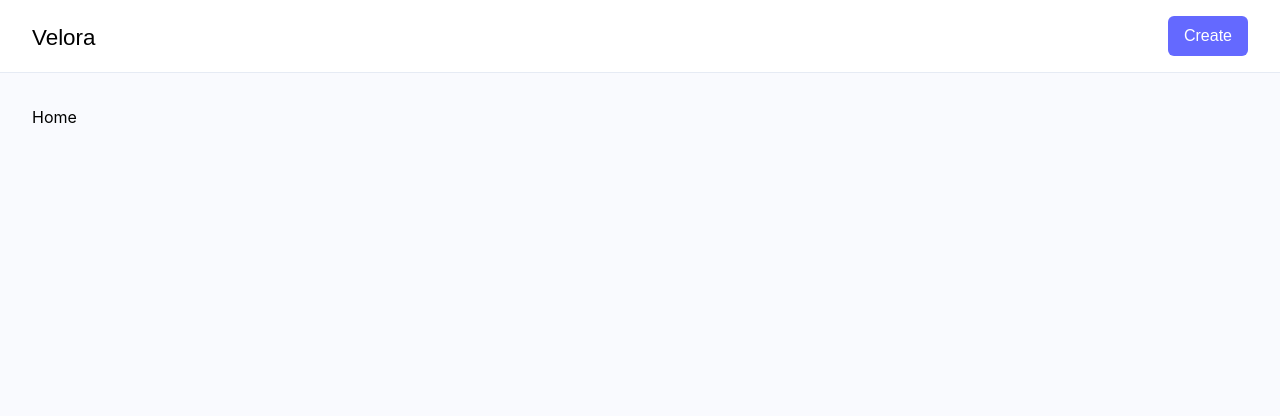
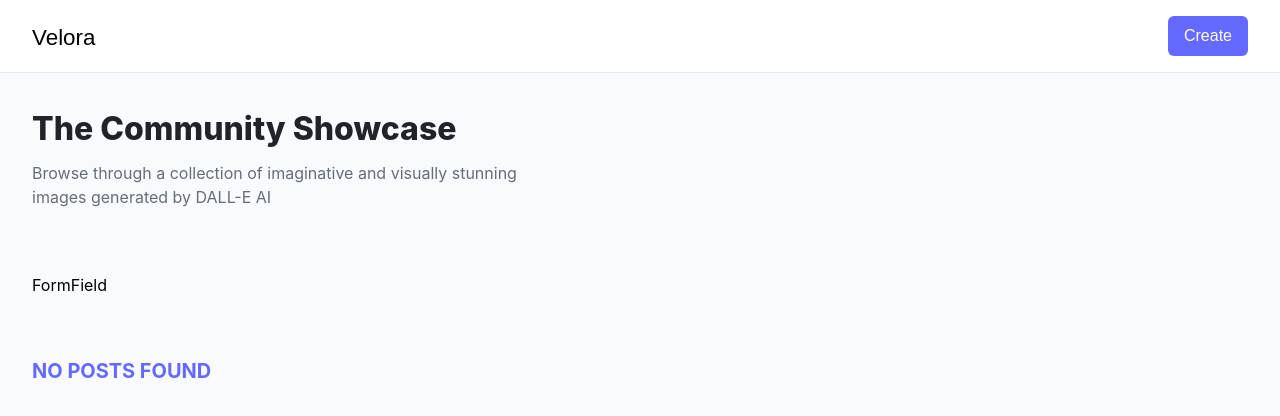
Before and after one commit to DhavitG/Velora, a React (Vite) app in the folder client/: page / in a window 1280 px wide. Shown: the top 416 px of the page. Built offline with nearby package versions, Linux system fonts and the light colour scheme; a web font is replaced by a local one.

Commit message:
Home Page skeleton

```diff
--- /dev/null
+++ b/client/src/Components/Card.jsx
@@ -0,0 +1,9 @@
+import React from 'react'
+
+function Card() {
+  return (
+    <div>Card</div>
+  )
+}
+
+export default Card
--- /dev/null
+++ b/client/src/Components/FormField.jsx
@@ -0,0 +1,9 @@
+import React from 'react'
+
+function FormField() {
+  return (
+    <div>FormField</div>
+  )
+}
+
+export default FormField
--- /dev/null
+++ b/client/src/Components/Loader.jsx
@@ -0,0 +1,12 @@
+import React from 'react';
+
+const Loader = () => (
+  <div role="status">
+    <svg aria-hidden="true" className="inline w-10 h-10 mr-2 text-gray-200 animate-spin fill-[#6469ff]" viewBox="0 0 100 101" fill="none" xmlns="http://www.w3.org/2000/svg">
+      <path d="M100 50.5908C100 78.2051 77.6142 100.591 50 100.591C22.3858 100.591 0 78.2051 0 50.5908C0 22.9766 22.3858 0.59082 50 0.59082C77.6142 0.59082 100 22.9766 100 50.5908ZM9.08144 50.5908C9.08144 73.1895 27.4013 91.5094 50 91.5094C72.5987 91.5094 90.9186 73.1895 90.9186 50.5908C90.9186 27.9921 72.5987 9.67226 50 9.67226C27.4013 9.67226 9.08144 27.9921 9.08144 50.5908Z" fill="currentColor" />
+      <path d="M93.9676 39.0409C96.393 38.4038 97.8624 35.9116 97.0079 33.5539C95.2932 28.8227 92.871 24.3692 89.8167 20.348C85.8452 15.1192 80.8826 10.7238 75.2124 7.41289C69.5422 4.10194 63.2754 1.94025 56.7698 1.05124C51.7666 0.367541 46.6976 0.446843 41.7345 1.27873C39.2613 1.69328 37.813 4.19778 38.4501 6.62326C39.0873 9.04874 41.5694 10.4717 44.0505 10.1071C47.8511 9.54855 51.7191 9.52689 55.5402 10.0491C60.8642 10.7766 65.9928 12.5457 70.6331 15.2552C75.2735 17.9648 79.3347 21.5619 82.5849 25.841C84.9175 28.9121 86.7997 32.2913 88.1811 35.8758C89.083 38.2158 91.5421 39.6781 93.9676 39.0409Z" fill="currentFill" />
+    </svg>
+  </div>
+);
+
+export default Loader;
--- /dev/null
+++ b/client/src/Components/index.js
@@ -0,0 +1,9 @@
+import Card from "./Card";
+import FormField from "./FormField";
+import Loader from "./Loader";
+
+export {
+    Card,
+    FormField,
+    Loader
+}
--- a/client/src/pages/Home.jsx
+++ b/client/src/pages/Home.jsx
@@ -1,9 +1,60 @@
-import React from 'react'
+import React, { useState, useEffect } from "react";
+import { Loader, Card, FormField } from "../Components";
+
+const RenderCards = ({ data, title }) => {
+  if (data?.length > 0) return data.map((post) => <Card key={post._id} {...post}/>);
+
+  return <h2 className="font-bold mt-5 text-[#6469ff] text-xl uppercase">{title}</h2>
+};
 
 function Home() {
+  const [loading, setLoading] = useState(false);
+  const [allPosts, setAllPosts] = useState(null);
+  const [searchText, setSearchText] = useState("");
+
   return (
-    <div>Home</div>
-  )
+    <section className="max-w-7xl mx-auto">
+      <div>
+        <h1 className="font-extrabold text-[#222328] text-[32px]">
+          The Community Showcase
+        </h1>
+        <p className="mt-2 text-[#666e75] text-[16px] max-w-[500px]">
+          Browse through a collection of imaginative and visually stunning
+          images generated by DALL-E AI
+        </p>
+      </div>
+
+      <div className="mt-16">
+        <FormField />
+      </div>
+
+      <div className="mt-10">
+        {loading ? (
+          <div className="flex justify-center items-center">
+            <Loader />
+          </div>
+        ) : (
+          <>
+            {searchText && (
+              <h2 className="font-medium text-[#666e75] text-xl mb-3">
+                Showing results for{" "}
+                <span className="text-[#222328]">{searchText}</span>
+              </h2>
+            )}
+            <div className="grid lg:grid-cols-4 sm:grid-cols-3 xs:grid-cols-2 grid-cols-1 gap-3">
+              {
+                searchText ? (
+                  <RenderCards data={[]} title="No search results found"/>
+                ) : (
+                  <RenderCards data={[]} title="No posts found"/>
+                )
+              }
+            </div>
+          </>
+        )}
+      </div>
+    </section>
+  );
 }
 
-export default Home
+export default Home;
```
